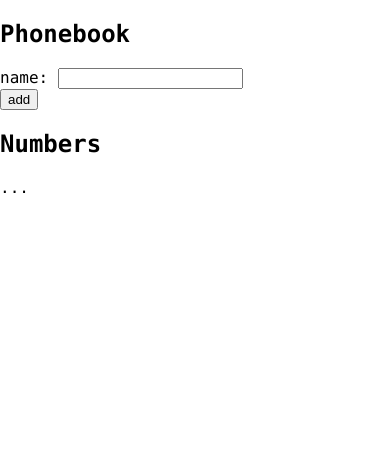
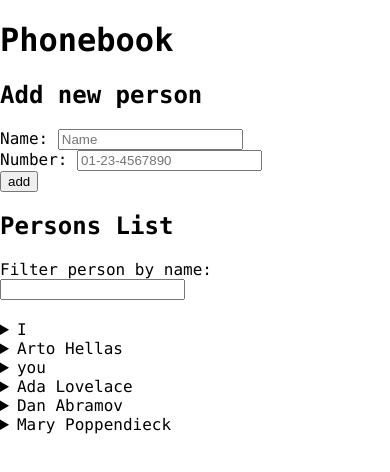
Before and after one commit to TiagoRios/curso-fullstackopen, a React (Create React App) app in the folder parte02/phonebook/: page / in a window 390 px wide. Shown: the top 472 px of the page. Built offline with nearby package versions, Linux system fonts and the light colour scheme.

Commit message:
Parte02: projeto phonebook - exercícios 2.5 a 2.10 concluídos.

```diff
--- a/parte02/phonebook/src/App.js
+++ b/parte02/phonebook/src/App.js
@@ -1,22 +1,253 @@
-import React, { useState } from 'react';
+import React, { useState, useEffect } from 'react';
 
 export default function App() {
-    const [persons, setPersons] = useState([{ name: 'Arto Hellas' }])
-    const [newName, setNewName] = useState('')
+    const [persons, setPersons] = useState([
+        { name: 'I', numbers: ['111', "222", "333", "444"], id: 5 },
+        { name: 'Arto Hellas', numbers: ["01-12-2334455", "11-11-1111111"], id: 1 },
+        { name: 'you', numbers: ['99-99-9999999', "88-88-8888888"], id: 6 },
+        { name: 'Ada Lovelace', numbers: ['39-44-5323523', "22-22-2222222"], id: 2 },
+        { name: 'Dan Abramov', numbers: ['12-43-234345', "33-33-3333333"], id: 3 },
+        { name: 'Mary Poppendieck', numbers: ['39-23-6423122', "44-44-4444444"], id: 4 },
+    ]);
+    const [newName, setNewName] = useState("");
+    const [newNumber, setNewNumber] = useState("");
+    const [filteredPersons, setFilteredPersons] = useState([]);
+    const [inputFilterPersons, setInputFilterPersons] = useState("");
+
+    useEffect(() => {
+        setFilteredPersons(persons);
+    }, [persons])
+
+    let handleNewNameChange = (event) => {
+        setNewName(capitalize(event.target.value));
+    };
+
+    let handleNewNumberChange = (event) => {
+        setNewNumber(event.target.value);
+    };
+
+    let handleSubmit = (event) => {
+        event.preventDefault();
+        let personFound = findPersonByName(persons, newName);
+        let numberFound = "";
+
+        if (personFound !== []) {
+            numberFound = findNumber(personFound[0]?.numbers, newNumber);
+        }
+
+        // Person doesn't exist. CREATE new Person.
+        if (personFound.length === 0 && newName !== "" && newNumber !== "") {
+            let newObject = {
+                id: nextPersonId(persons),
+                name: newName,
+                numbers: [newNumber],
+            };
+            setPersons(persons.concat(newObject));
+            setNewName("");
+            setNewNumber("");
+            setInputFilterPersons("");
+            alert(`Person "${capitalize(newName)}" added.`);
+        }
+
+        // Person exist and number exist. ALERT message.
+        // else if
+        // Person exist, BUT number doesn't exist. UPDATE Person with new NUMBER
+        if ((personFound.length > 0) && (numberFound.length > 0)) {
+            alert(`Person "${capitalize(newName)}" with phone "${newNumber}" is already added to phonebook`);
+
+        } else if (personFound.length > 0) {
+
+            let OtherPersons = findOtherPersons(persons, newName);
+
+            let updatedPerson = {
+                id: personFound[0].id,
+                name: personFound[0].name,
+                numbers: personFound[0].numbers.concat(newNumber)
+            };
+
+            setPersons([...OtherPersons, updatedPerson]);
+            setNewNumber("");
+            setInputFilterPersons("");
+            alert(`Person "${capitalize(newName)}" updated.`);
+        }
+    };
+
+    let handleInputFilterPersonsChange = (event) => {
+        let eventValue = event.target.value;
+        let filteredPersons = findAllPersons(persons, eventValue);
+
+        if (eventValue === "") {
+            setFilteredPersons(persons);
+        } else {
+            setFilteredPersons(filteredPersons);
+        }
+
+        setInputFilterPersons(eventValue);
+    }
 
     return (
         <div>
-            <h2>Phonebook</h2>
-            <form>
-                <div>
-                    name: <input />
-                </div>
-                <div>
-                    <button type="submit">add</button>
-                </div>
-            </form>
-            <h2>Numbers</h2>
-            ...
+            <HeaderH2 value="Phonebook" />
+
+            <HeaderH3 value="Add new person" />
+            <PersonForm
+                newName={newName}
+                newNumber={newNumber}
+                handleSubmit={handleSubmit}
+                handleNewNameChange={handleNewNameChange}
+                handleNewNumberChange={handleNewNumberChange}
+            />
+
+            <HeaderH3 value="Persons List" />
+
+            <PersonsFilter
+                text="Filter person by name"
+                value={inputFilterPersons}
+                onChange={handleInputFilterPersonsChange} />
+
+            <PersonsList persons={filteredPersons} />
+        </div>
+    );
+}
+
+function HeaderH2({ value }) {
+    return <h1>{value}</h1>
+}
+
+function HeaderH3({ value }) {
+    return <h2>{value}</h2>
+}
+
+function PersonsFilter({ text, onChange, value }) {
+    return (
+        <div style={{ marginBottom: "20px" }}>
+            <label htmlFor="filter">{text}: </label>
+            <input id="filter" type='text' value={value} onChange={onChange} />
         </div>
     )
 }
+
+function PersonForm(props) {
+    return (
+        <form onSubmit={props.handleSubmit}>
+            <div>
+                <label htmlFor="name">Name: </label>
+                <input id="name"
+                    type="text"
+                    value={props.newName}
+                    onChange={props.handleNewNameChange}
+                    required
+                    placeholder="Name" />
+            </div>
+            <div>
+                <label htmlFor="phoneNumber">Number: </label>
+                <input id="phoneNumber"
+                    type="tel"
+                    value={props.newNumber}
+                    onChange={props.handleNewNumberChange}
+                    required
+                    placeholder="01-23-4567890" />
+            </div>
+
+            <button type="submit">add</button>
+
+        </form>
+    );
+}
+
+function PersonsList({ persons }) {
+    return (
+        persons.map((person) =>
+            <PersonDetails key={person.name} person={person} />)
+    )
+}
+
+function PersonDetails({ person }) {
+    return (
+        <details>
+            <summary>{person.name}</summary>
+
+            <div style={{ padding: "5px" }}>
+
+                id: {person.id} <br />
+                Numbers:
+                <ol style={{ marginTop: "0" }}>
+                    {
+                        person.numbers.map((x) => {
+                            return <li style={{ marginLeft: "20px" }} key={x}>{x}</li>
+                        })
+                    }
+                </ol>
+            </div>
+        </details>
+    )
+}
+
+/* ============================ Utils ========================= */
+
+/**
+ * Capitalize the string.
+ *
+ * @param {String} str String to capitalize.
+ * @returns String capitalized.
+ */
+function capitalize(str) {
+    return str.split(" ")
+        .map(word => word[0]?.toUpperCase().concat(word.slice(1)))
+        .join(" ");
+}
+
+/**
+ * Finds all persons that match the name fragment.
+ *
+ * @param {String} name name fragment to fetch.
+ * @returns array with all persons that match the search
+ */
+function findAllPersons(personsArr, name) {
+    return personsArr.filter((x) =>
+        x.name.toLowerCase().includes(name.toLowerCase())
+    );
+}
+
+/**
+ * Find number.
+ *
+ * @param {*} numbersArr Array to filter.
+ * @param {String} number number to search.
+ * @returns {String} string with the number or empty string.
+ */
+function findNumber(numbersArr, number) {
+    return numbersArr?.filter(a => a === number).join("");
+}
+
+/**
+ * Find one person by their exact name.
+ *
+ * @param {person[]} personsArr Array to filter.
+ * @param {String} name name of person.
+ * @returns {person[]} Array with the person or empty array.
+ */
+function findPersonByName(personsArr, name) {
+    return personsArr?.filter(x => x.name.toLowerCase() === name.toLowerCase());
+}
+
+/**
+ * Finds all Persons except the given person name.
+ *
+ * @param {Array} personArr Array to filter.
+ * @param {String} name person name to not fetched.
+ * @returns Array with the other persons.
+ */
+function findOtherPersons(personArr, name) {
+    return personArr.filter(x => x.name.toLowerCase() !== name.toLowerCase())
+}
+
+/**
+ * Find the next available id.
+ *
+ * @param {Array} personArr Array to search id.
+ * @returns {number} next integer.
+ */
+function nextPersonId(personArr) {
+    return Math.max(...personArr.map((person) => person.id)) + 1;
+}
```
